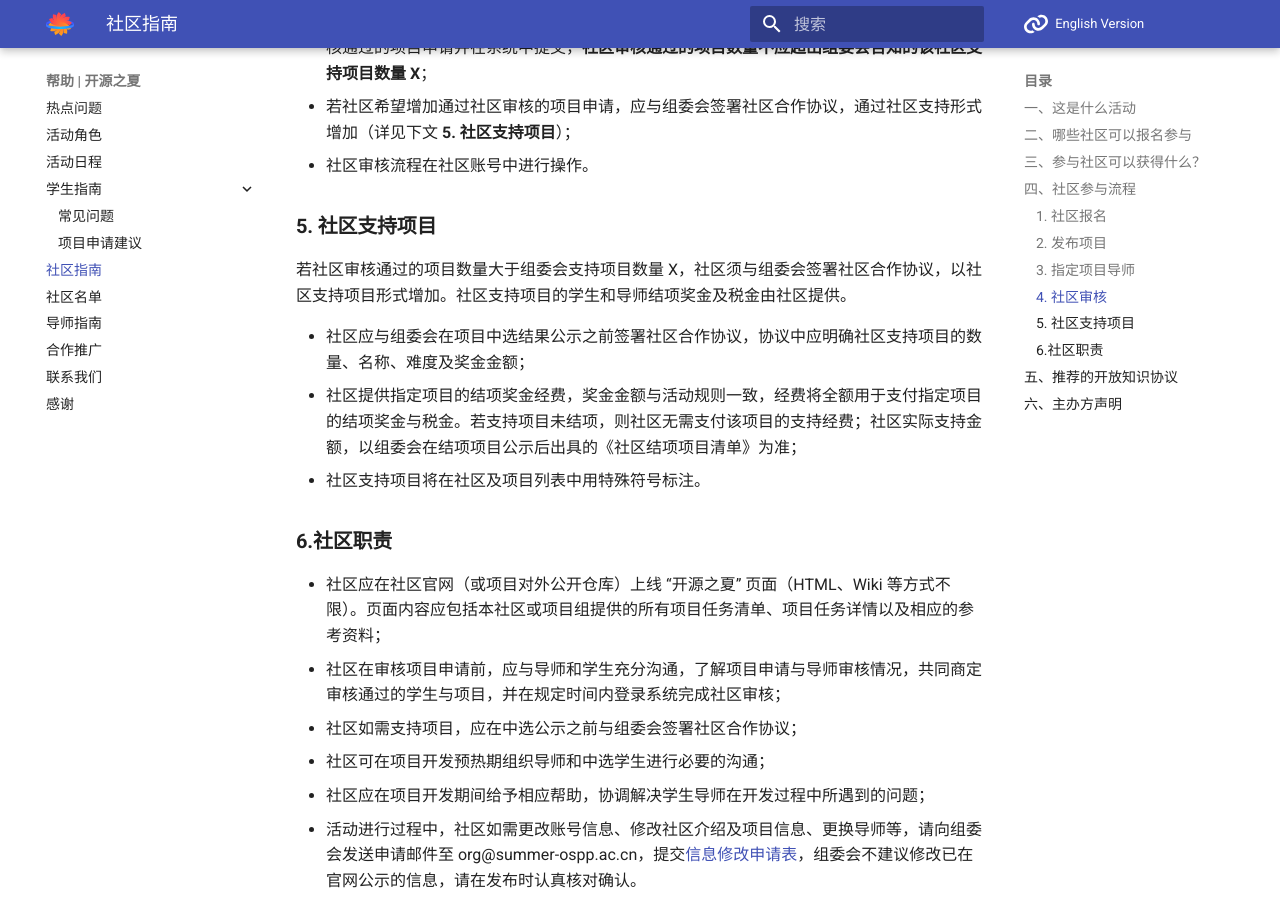
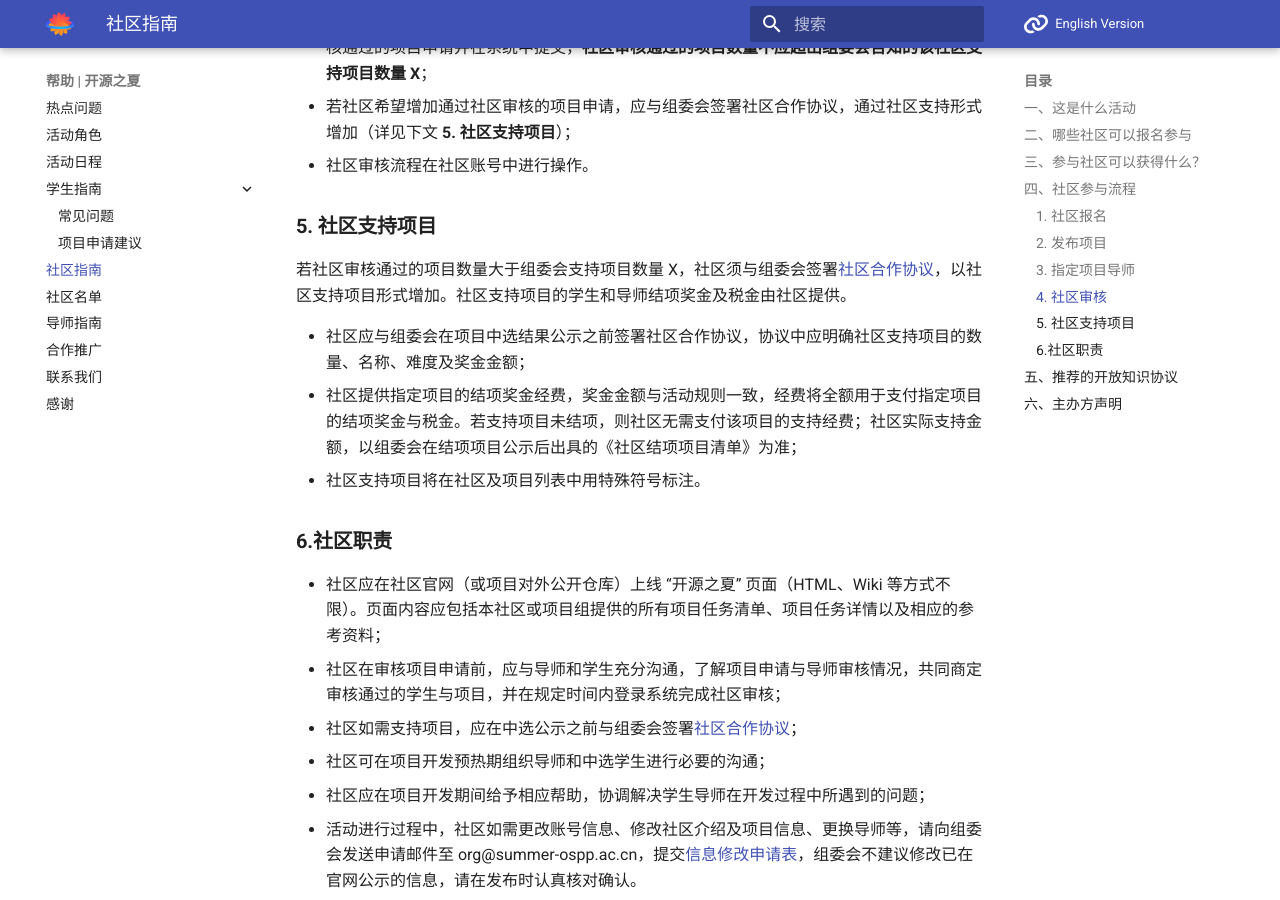
Before and after one commit to summer-ospp/help, an MkDocs documentation site: the page built from docs/community.md, in a window 1280 px wide and 900 px high, scrolled down 3870 px. Built offline with MkDocs 1.6.1 and Material for MkDocs 9.7.7, drawn with Linux system fonts in a browser that asks for light colours; comment, search, counter and statistics services are not loaded; part of the change alters nothing that is shown.

```diff
--- a/docs/community.md
+++ b/docs/community.md
@@ -110,7 +110,7 @@ v. 项目奖金来源说明：组委会支持项目的结项奖金由组委会
 
 ### **5. 社区支持项目**
 
-若社区审核通过的项目数量大于组委会支持项目数量 X，社区须与组委会签署社区合作协议，以社区支持项目形式增加。社区支持项目的学生和导师结项奖金及税金由社区提供。
+若社区审核通过的项目数量大于组委会支持项目数量 X，社区须与组委会签署[社区合作协议](assets/开源之夏2023社区合作协议-模板.docx)，以社区支持项目形式增加。社区支持项目的学生和导师结项奖金及税金由社区提供。
 
 * 社区应与组委会在项目中选结果公示之前签署社区合作协议，协议中应明确社区支持项目的数量、名称、难度及奖金金额；
 * 社区提供指定项目的结项奖金经费，奖金金额与活动规则一致，经费将全额用于支付指定项目的结项奖金与税金。若支持项目未结项，则社区无需支付该项目的支持经费；社区实际支持金额，以组委会在结项项目公示后出具的《社区结项项目清单》为准；
@@ -120,7 +120,7 @@ v. 项目奖金来源说明：组委会支持项目的结项奖金由组委会
 
 * 社区应在社区官网（或项目对外公开仓库）上线 “开源之夏” 页面（HTML、Wiki 等方式不限）。页面内容应包括本社区或项目组提供的所有项目任务清单、项目任务详情以及相应的参考资料；
 * 社区在审核项目申请前，应与导师和学生充分沟通，了解项目申请与导师审核情况，共同商定审核通过的学生与项目，并在规定时间内登录系统完成社区审核；
-* 社区如需支持项目，应在中选公示之前与组委会签署社区合作协议；
+* 社区如需支持项目，应在中选公示之前与组委会签署[社区合作协议](assets/开源之夏2023社区合作协议-模板.docx)；
 * 社区可在项目开发预热期组织导师和中选学生进行必要的沟通；
 * 社区应在项目开发期间给予相应帮助，协调解决学生导师在开发过程中所遇到的问题；
 * 活动进行过程中，社区如需更改账号信息、修改社区介绍及项目信息、更换导师等，请向组委会发送申请邮件至 org@summer-ospp.ac.cn，提交[信息修改申请表](assets/社区信息修改申请表-Community-Information-Modification.xlsx)，组委会不建议修改已在官网公示的信息，请在发布时认真核对确认。
```
